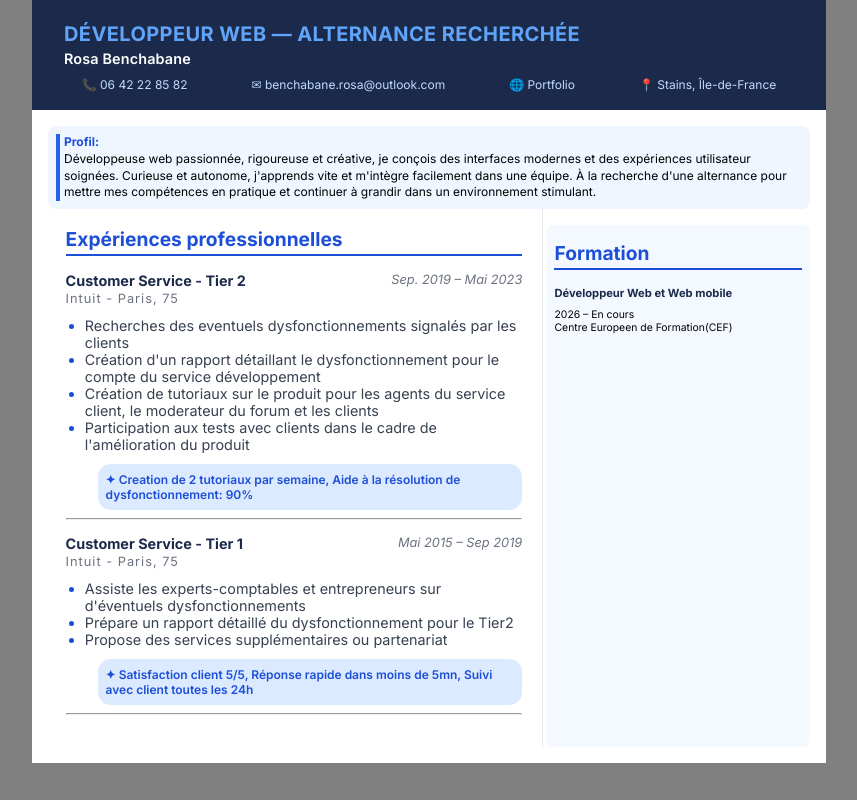
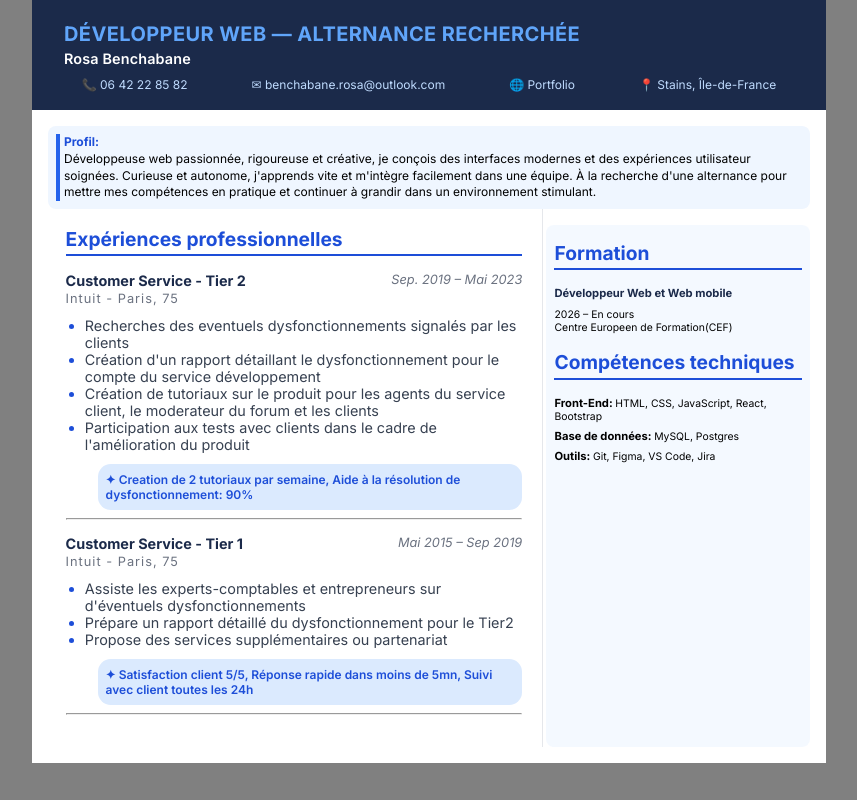
Before and after one commit to RosaBen/rosa-benchabane-cv, a React (Vite) app: page / in a window 1280 px wide. Shown: the whole page, without its empty margins (211-1068 px from the left). Built offline with nearby package versions, Linux system fonts and the light colour scheme.

Commit message:
added techskills

```diff
--- a/src/App.jsx
+++ b/src/App.jsx
@@ -2,10 +2,15 @@ import cvData from "./assets/scripts/data"
 import Header from "./components/Header"
 import Experiences from "./components/Experiences"
 import Formations from "./components/Formations"
+import TechSkills from "./components/Techskills"
+
+import "./assets/styles/header.css"
+import "./assets/styles/experiences.css"
+import "./assets/styles/aside.css"
 
 function App() {
 
-const {title, name, contact, summary, experiences, formations} = cvData
+const {title, name, contact, summary, experiences, formations, techSkills} = cvData
 
   return (
     <>
@@ -25,9 +30,13 @@ const {title, name, contact, summary, experiences, formations} = cvData
     <div className="main-column">
       <Experiences experiences = {experiences}/>
       <aside className="right-column">
-        <div>
+        <div className="aside-list">
           <h2>Formation</h2>
           <Formations formations={formations}/>
+        </div>
+        <div className="aside-list">
+          <h2>Compétences techniques</h2>
+          <TechSkills skills={techSkills}/>
         </div>
       </aside>
     </div>
--- /dev/null
+++ b/src/assets/styles/aside.css
@@ -0,0 +1,25 @@
+/* Layouts */
+
+.aside-list {
+  margin-bottom: 1rem;
+}
+/* Typos */
+
+h6 {
+  color: #1b2a4a;
+  font-size: 0.7rem;
+  margin-bottom: 0.5rem;
+}
+
+.formation p {
+  font-size: 0.65rem;
+}
+
+.tech p {
+  font-size: 0.65rem;
+  margin-bottom: 0.4rem;
+}
+
+.tech strong {
+  font-size: 0.7rem;
+}
--- /dev/null
+++ b/src/assets/styles/experiences.css
@@ -0,0 +1,64 @@
+/* layouts */
+.experiences {
+  border-right: 1px solid #e5e7eb;
+  padding: 1.1rem 1.25rem 1.1rem 1.1rem;
+}
+
+.exp-block {
+  margin-bottom: 0.9rem;
+}
+
+.exp-header {
+  display: flex;
+  justify-content: space-between;
+  /* align-items: flex-start;
+  gap: 0.5rem; */
+  margin-bottom: 2px;
+}
+
+.tasks {
+  padding-left: 1.2rem;
+  margin: 0.7rem 0;
+}
+
+.exp-block span:nth-child(4) {
+  color: #1d4ed8;
+  display: inline-block;
+  background-color: #dbeafe;
+  font-size: 0.75rem;
+  border-radius: 0.8rem;
+  padding: 0.5rem;
+  font-weight: 600;
+  margin-left: 2rem;
+  margin-bottom: 0.5rem;
+}
+
+/* typos */
+
+.exp-sub {
+  font-size: 0.8rem;
+  color: #6b7280;
+  margin-bottom: 0.25rem;
+  letter-spacing: 1px;
+}
+
+.exp-header span:first-child {
+  color: #1b2a4a;
+  font-size: 0.9rem;
+  font-weight: 700;
+}
+
+.exp-header span:nth-child(2) {
+  color: #6b7280;
+  font-size: 0.8rem;
+  font-style: italic;
+}
+
+.tasks li::marker {
+  color: #1d4ed8;
+}
+
+.tasks li {
+  color: #374151;
+  font-size: 0.9rem;
+}
--- /dev/null
+++ b/src/assets/styles/header.css
@@ -0,0 +1,24 @@
+header {
+  background-color: #1b2a4a;
+  color: white;
+  padding: 1.375rem 2rem 1.125rem;
+}
+
+header a {
+  color: #bfdbfe;
+  text-decoration: none;
+}
+
+.contact {
+  display: flex;
+  gap: 4rem;
+  font-size: 0.75rem;
+  justify-content: center;
+}
+
+header p {
+  font-size: 0.9rem;
+  font-weight: 600;
+  letter-spacing: 0.01em;
+  margin-bottom: 0.625rem;
+}
--- a/src/assets/styles/index.css
+++ b/src/assets/styles/index.css
@@ -22,25 +22,6 @@ body {
 
 main {
   padding: 1rem;
-}
-
-/* header */
-header {
-  background-color: #1b2a4a;
-  color: white;
-  padding: 1.375rem 2rem 1.125rem;
-}
-
-header a {
-  color: #bfdbfe;
-  text-decoration: none;
-}
-
-.contact {
-  display: flex;
-  gap: 4rem;
-  font-size: 0.75rem;
-  justify-content: center;
 }
 
 /* main summary*/
@@ -69,40 +50,6 @@ header a {
 
 /* main experiences column1 */
 
-.experiences {
-  border-right: 1px solid #e5e7eb;
-  padding: 1.1rem 1.25rem 1.1rem 1.1rem;
-}
-
-.exp-block {
-  margin-bottom: 0.9rem;
-}
-
-.exp-header {
-  display: flex;
-  justify-content: space-between;
-  /* align-items: flex-start;
-  gap: 0.5rem; */
-  margin-bottom: 2px;
-}
-
-.tasks {
-  padding-left: 1.2rem;
-  margin: 0.7rem 0;
-}
-
-.exp-block span:nth-child(4) {
-  color: #1d4ed8;
-  display: inline-block;
-  background-color: #dbeafe;
-  font-size: 0.75rem;
-  border-radius: 0.8rem;
-  padding: 0.5rem;
-  font-weight: 600;
-  margin-left: 2rem;
-  margin-bottom: 0.5rem;
-}
-
 /* main aside column2 */
 
 .right-column {
@@ -123,13 +70,6 @@ h1 {
   text-transform: uppercase;
 }
 
-header p {
-  font-size: 0.9rem;
-  font-weight: 600;
-  letter-spacing: 0.01em;
-  margin-bottom: 0.625rem;
-}
-
 .summary strong {
   color: #1d4ed8;
 }
@@ -146,44 +86,6 @@ h2 {
   border-bottom: 2px solid #1d4ed8;
 }
 
-.exp-sub {
-  font-size: 0.8rem;
-  color: #6b7280;
-  margin-bottom: 0.25rem;
-  letter-spacing: 1px;
-}
-
-.exp-header span:first-child {
-  color: #1b2a4a;
-  font-size: 0.9rem;
-  font-weight: 700;
-}
-
-.exp-header span:nth-child(2) {
-  color: #6b7280;
-  font-size: 0.8rem;
-  font-style: italic;
-}
-
-.tasks li::marker {
-  color: #1d4ed8;
-}
-
-.tasks li {
-  color: #374151;
-  font-size: 0.9rem;
-}
-
-h6 {
-  color: #1b2a4a;
-  font-size: 0.7rem;
-  margin-bottom: 0.5rem;
-}
-
-.formation p {
-  font-size: 0.65rem;
-}
-
 /* @media print{
 
 } */
--- /dev/null
+++ b/src/components/Techskills.jsx
@@ -0,0 +1,10 @@
+export default function TechSkills({skills}){
+  const skillsList =skills.map((skill, i)=>(
+    <div className="tech" key={i}>
+      <p><strong>{skill.cat}: </strong>{skill.items}</p>
+    </div>
+  ))
+  return (
+    <>{skillsList}</>
+  )
+}
```
